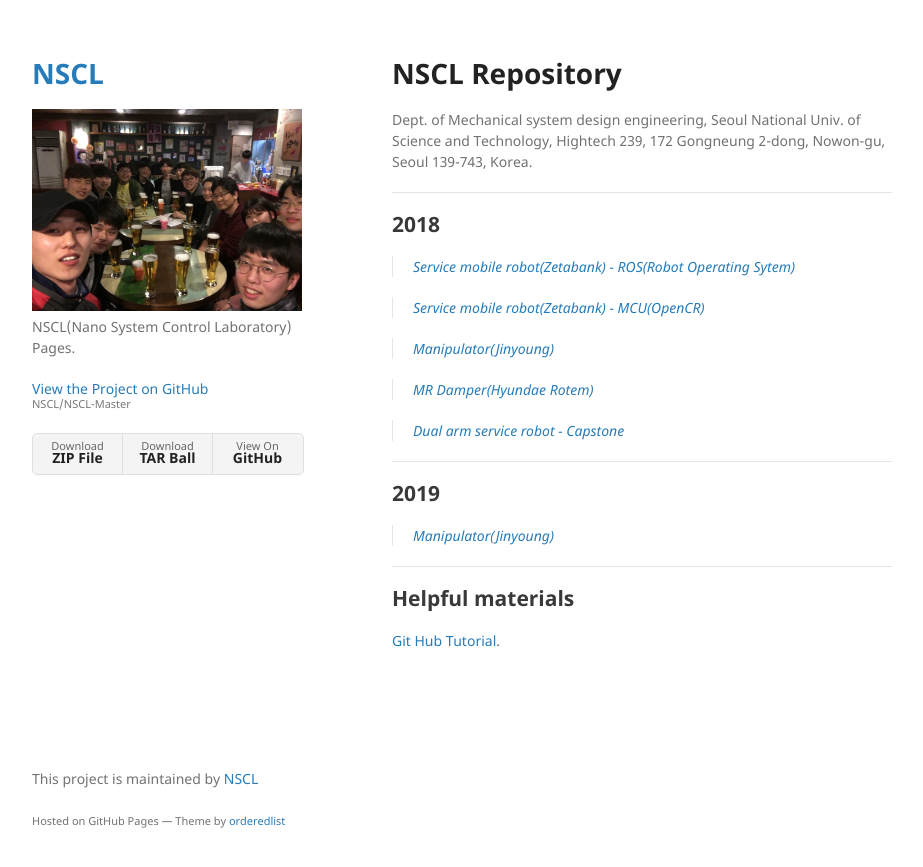
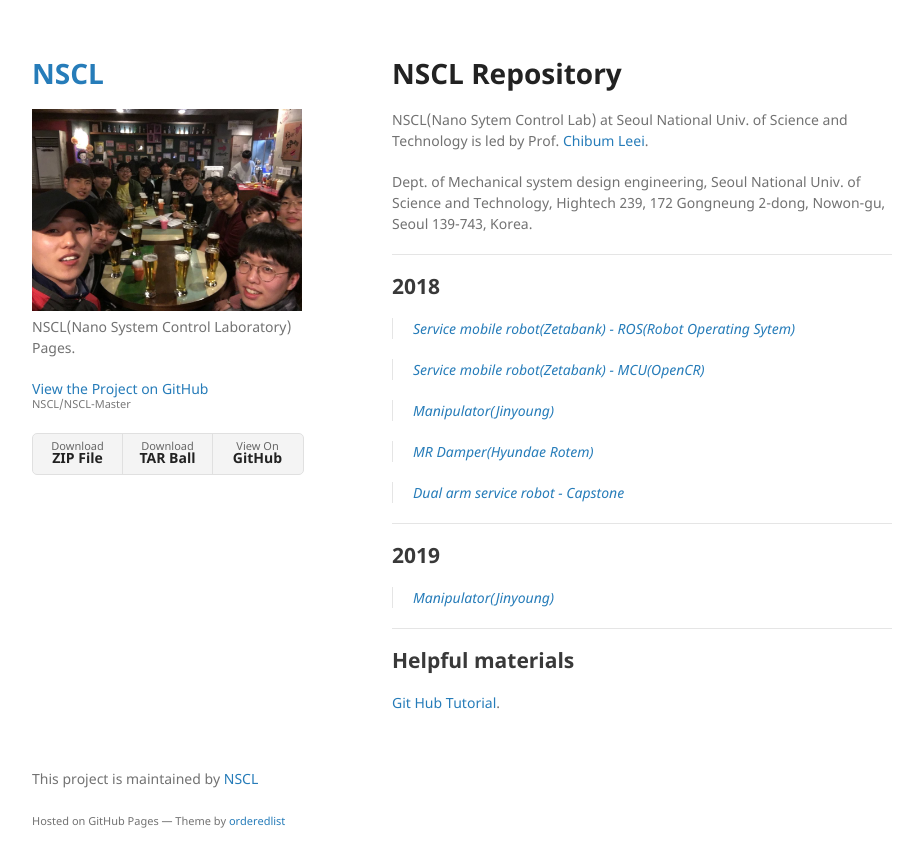
Before and after one commit to NSCL/NSCL-Master, a Jekyll site: the page built from index.md, in a window 1280 px wide. Shown: the top 867 px of the page, without its empty margins (178-1101 px from the left). Built offline with Jekyll 4.4.1, drawn with Linux system fonts in a browser that asks for light colours; our own code applies the rules of GitHub Pages for plain Markdown files.

Commit message:
Update index.md

```diff
--- a/index.md
+++ b/index.md
@@ -1,4 +1,7 @@
 # NSCL Repository
+
+NSCL(Nano Sytem Control Lab) at Seoul National Univ. of Science and Technology is led by Prof. [Chibum Leei](http://msd.seoultech.ac.kr/department/prof/machinery/?togo=list&menu=4511&profidx=02452).
+
 
 Dept. of Mechanical system design engineering, Seoul National Univ. of Science and Technology, Hightech 239, 172 Gongneung 2-dong, Nowon-gu, Seoul 139-743, Korea.
 
```
